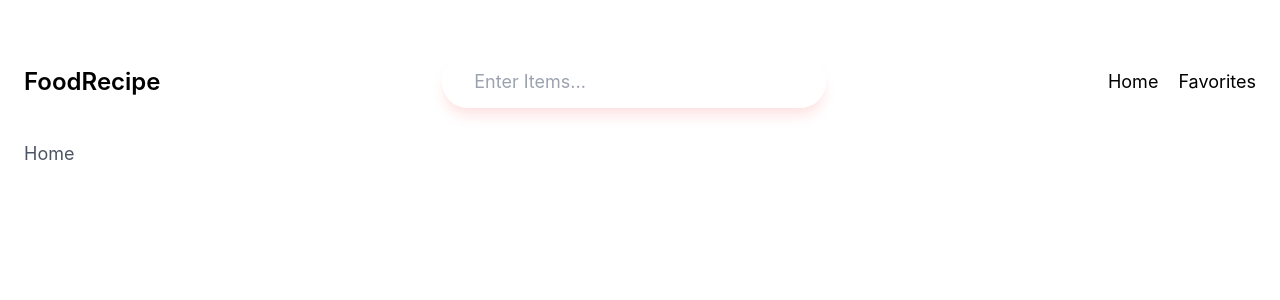
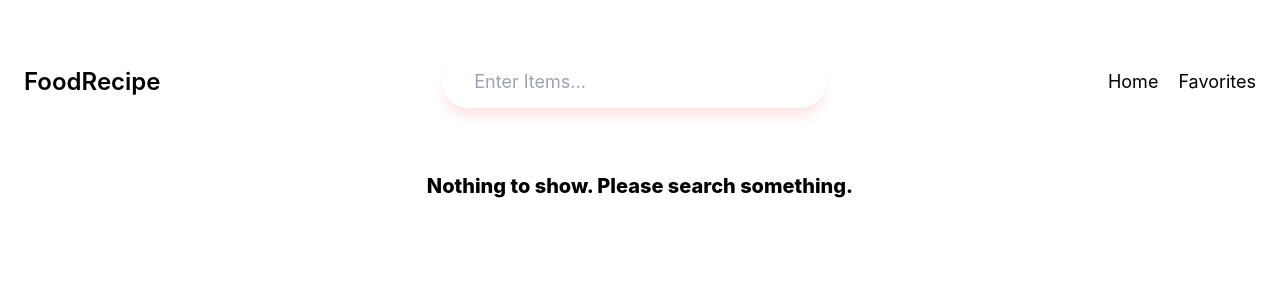
Before and after one commit to brimarq/food-recipe-react-interview-project, a React (Vite) app: page / in a window 1280 px wide. Shown: the top 300 px of the page. Built offline with nearby package versions, Linux system fonts and the light colour scheme.

Commit message:
create rendering of recipe list items on home page

```diff
--- /dev/null
+++ b/src/components/recipe-item/index.jsx
@@ -0,0 +1,35 @@
+import PropTypes from "prop-types";
+import { Link } from "react-router-dom";
+
+export default function RecipeItem({ item }) {
+  return (
+    <div className="flex flex-col w-80 overflow-hidden p-5 bg-white/75 shadow-xl gap-5 border-2 rounded-2xl border-white">
+      <div className="h-40 flex justify-center overflow-hidden items-center rounded-xl">
+        <img src={item?.image_url} alt="recipe item" className="block w-full" />
+      </div>
+      <div>
+        <span className="text-sm text-cyan-700 font-medium">
+          {item?.publisher}
+        </span>
+        <h3 className="font-bold text-2xl truncate text-black">
+          {item?.title}
+        </h3>
+        <Link
+          to={`/recipe-item/${item?.id}`}
+          className="text-sm p-3 mt-5 px-8 rounded-lg uppercase font-medium tracking-wider inline-block shadow-md bg-black text-white"
+        >
+          Recipe Details
+        </Link>
+      </div>
+    </div>
+  );
+}
+
+RecipeItem.propTypes = {
+  item: PropTypes.shape({
+    id: PropTypes.string,
+    image_url: PropTypes.string,
+    publisher: PropTypes.string,
+    title: PropTypes.string,
+  }),
+};
--- a/src/context/index.jsx
+++ b/src/context/index.jsx
@@ -6,6 +6,8 @@ export const GlobalContext = createContext(null);
 
 export default function GlobalState({ children }) {
   const [searchParam, setSearchParam] = useState("");
+  const [loading, setLoading] = useState(false);
+  const [recipeList, setRecipeList] = useState([]);
 
   async function handleSubmit(event) {
     event.preventDefault();
@@ -17,15 +19,25 @@ export default function GlobalState({ children }) {
 
       const data = await res.json();
 
+      if (data?.data?.recipes) {
+        setRecipeList(data?.data?.recipes);
+        setLoading(false);
+        setSearchParam("");
+      }
+
       console.log(`DATA:`, data);
     } catch (error) {
       console.log(error);
+      setLoading(false);
+      setSearchParam("");
     }
+
+    console.log(loading, recipeList);
   }
 
   return (
     <GlobalContext.Provider
-      value={{ searchParam, setSearchParam, handleSubmit }}
+      value={{ searchParam, loading, recipeList, setSearchParam, handleSubmit }}
     >
       {children}
     </GlobalContext.Provider>
--- a/src/pages/home/index.jsx
+++ b/src/pages/home/index.jsx
@@ -1,3 +1,25 @@
+import { useContext } from "react";
+import { GlobalContext } from "../../context";
+import RecipeItem from "../../components/recipe-item";
+
 export default function Home() {
-  return <div>Home</div>;
+  const { recipeList, loading } = useContext(GlobalContext);
+
+  if (loading) {
+    return <div>Loading... please wait...</div>;
+  }
+
+  return (
+    <div className="py-8 container mx-auto flex flex-wrap justify-center gap-10">
+      {recipeList && recipeList.length > 0 ? (
+        recipeList.map((item) => <RecipeItem key={item.id} item={item} />)
+      ) : (
+        <div>
+          <p className="lg: text-4xl text-xl text-center text-black font-extrabold">
+            Nothing to show. Please search something.
+          </p>
+        </div>
+      )}
+    </div>
+  );
 }
```
